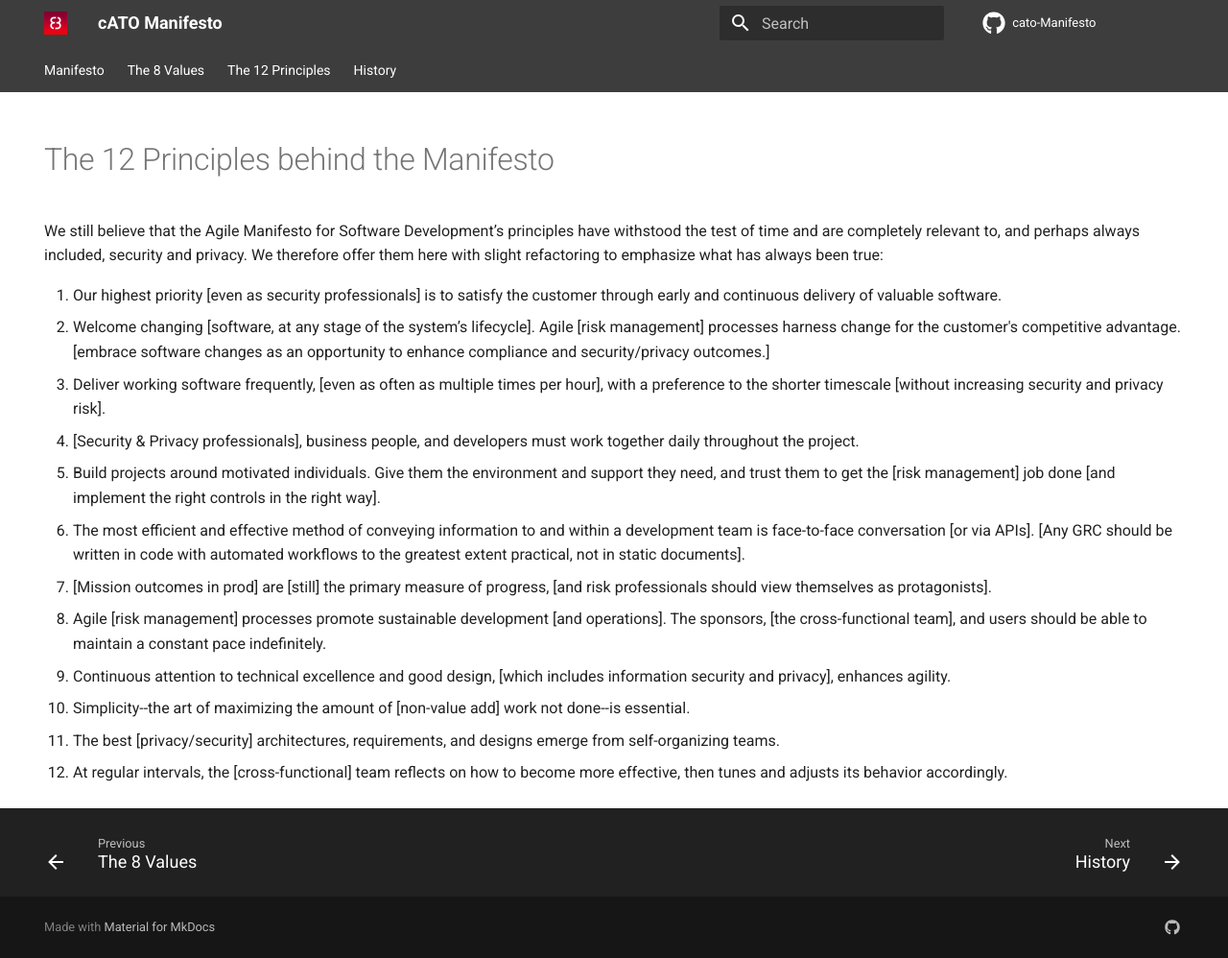
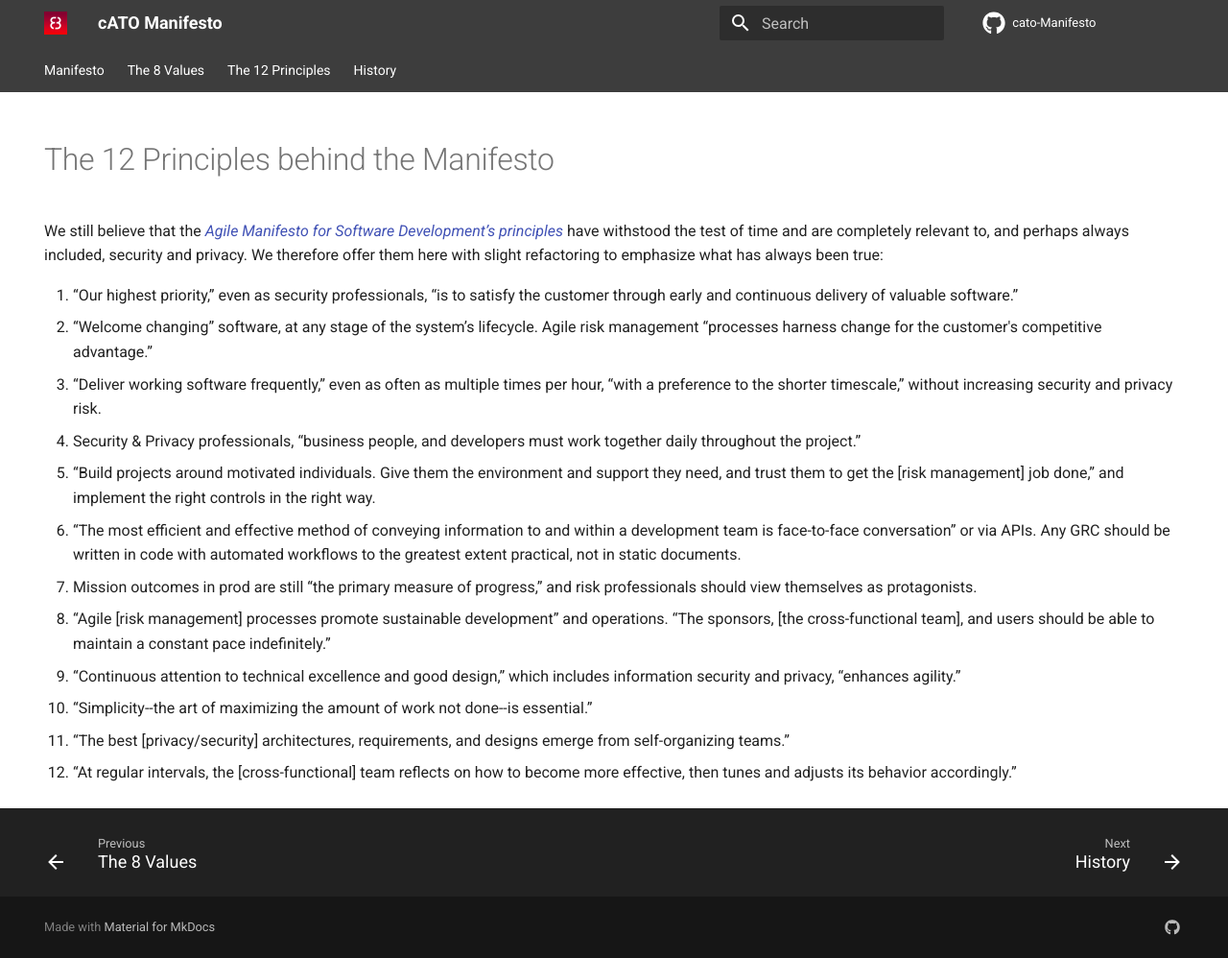
Before and after one commit to rise8-us/cato-manifesto, an MkDocs documentation site: the page built from docs/the-12-principles.md, in a window 1280 px wide and 998 px high. Shown: the whole window at 96% size. Built offline with MkDocs 1.6.1 and Material for MkDocs 9.7.7, drawn with Linux system fonts in a browser that asks for light colours; comment, search, counter and statistics services are not loaded.

Commit message:
Update the-12-principles.md
quotes and citing for Agile Manifesto

```diff
--- a/docs/the-12-principles.md
+++ b/docs/the-12-principles.md
@@ -6,17 +6,17 @@ hide:
 
 # The 12 Principles behind the Manifesto
 
-We still believe that the Agile Manifesto for Software Development’s principles have withstood the test of time and are completely relevant to, and perhaps always included, security and privacy. We therefore offer them here with slight refactoring to emphasize what has always been true:
+We still believe that the [*Agile Manifesto for Software Development’s principles*](https://agilemanifesto.org/principles.html) have withstood the test of time and are completely relevant to, and perhaps always included, security and privacy. We therefore offer them here with slight refactoring to emphasize what has always been true:
 
-1. Our highest priority [even as security professionals] is to satisfy the customer through early and continuous delivery of valuable software.
-2. Welcome changing [software, at any stage of the system’s lifecycle]. Agile [risk management] processes harness change for the customer's competitive advantage. [embrace software changes as an opportunity to enhance compliance and security/privacy outcomes.]
-3. Deliver working software frequently, [even as often as multiple times per hour], with a preference to the shorter timescale [without increasing security and privacy risk].
-4. [Security & Privacy professionals], business people, and developers must work together daily throughout the project.
-5. Build projects around motivated individuals. Give them the environment and support they need, and trust them to get the [risk management] job done [and implement the right controls in the right way].
-6. The most efficient and effective method of conveying information to and within a development team is face-to-face conversation [or via APIs]. [Any GRC should be written in code with automated workflows to the greatest extent practical, not in static documents].
-7. [Mission outcomes in prod] are [still] the primary measure of progress, [and risk professionals should view themselves as protagonists].
-8. Agile [risk management] processes promote sustainable development [and operations]. The sponsors, [the cross-functional team], and users should be able to maintain a constant pace indefinitely.
-9. Continuous attention to technical excellence and good design, [which includes information security and privacy], enhances agility.
-10. Simplicity--the art of maximizing the amount of [non-value add] work not done--is essential.
-11. The best [privacy/security] architectures, requirements, and designs emerge from self-organizing teams.
-12. At regular intervals, the [cross-functional] team reflects on how to become more effective, then tunes and adjusts its behavior accordingly.
+1. “Our highest priority,” even as security professionals, “is to satisfy the customer through early and continuous delivery of valuable software.”
+2. “Welcome changing” software, at any stage of the system’s lifecycle. Agile risk management “processes harness change for the customer's competitive advantage.”
+3. “Deliver working software frequently,” even as often as multiple times per hour, “with a preference to the shorter timescale,” without increasing security and privacy risk.
+4. Security & Privacy professionals, “business people, and developers must work together daily throughout the project.”
+5. “Build projects around motivated individuals. Give them the environment and support they need, and trust them to get the [risk management] job done,” and implement the right controls in the right way.
+6. “The most efficient and effective method of conveying information to and within a development team is face-to-face conversation” or via APIs. Any GRC should be written in code with automated workflows to the greatest extent practical, not in static documents.
+7. Mission outcomes in prod are still “the primary measure of progress,” and risk professionals should view themselves as protagonists.
+8. “Agile [risk management] processes promote sustainable development” and operations. “The sponsors, [the cross-functional team], and users should be able to maintain a constant pace indefinitely.”
+9. “Continuous attention to technical excellence and good design,” which includes information security and privacy, “enhances agility.”
+10. “Simplicity--the art of maximizing the amount of work not done--is essential.”
+11. “The best [privacy/security] architectures, requirements, and designs emerge from self-organizing teams.”
+12. “At regular intervals, the [cross-functional] team reflects on how to become more effective, then tunes and adjusts its behavior accordingly.”
```
